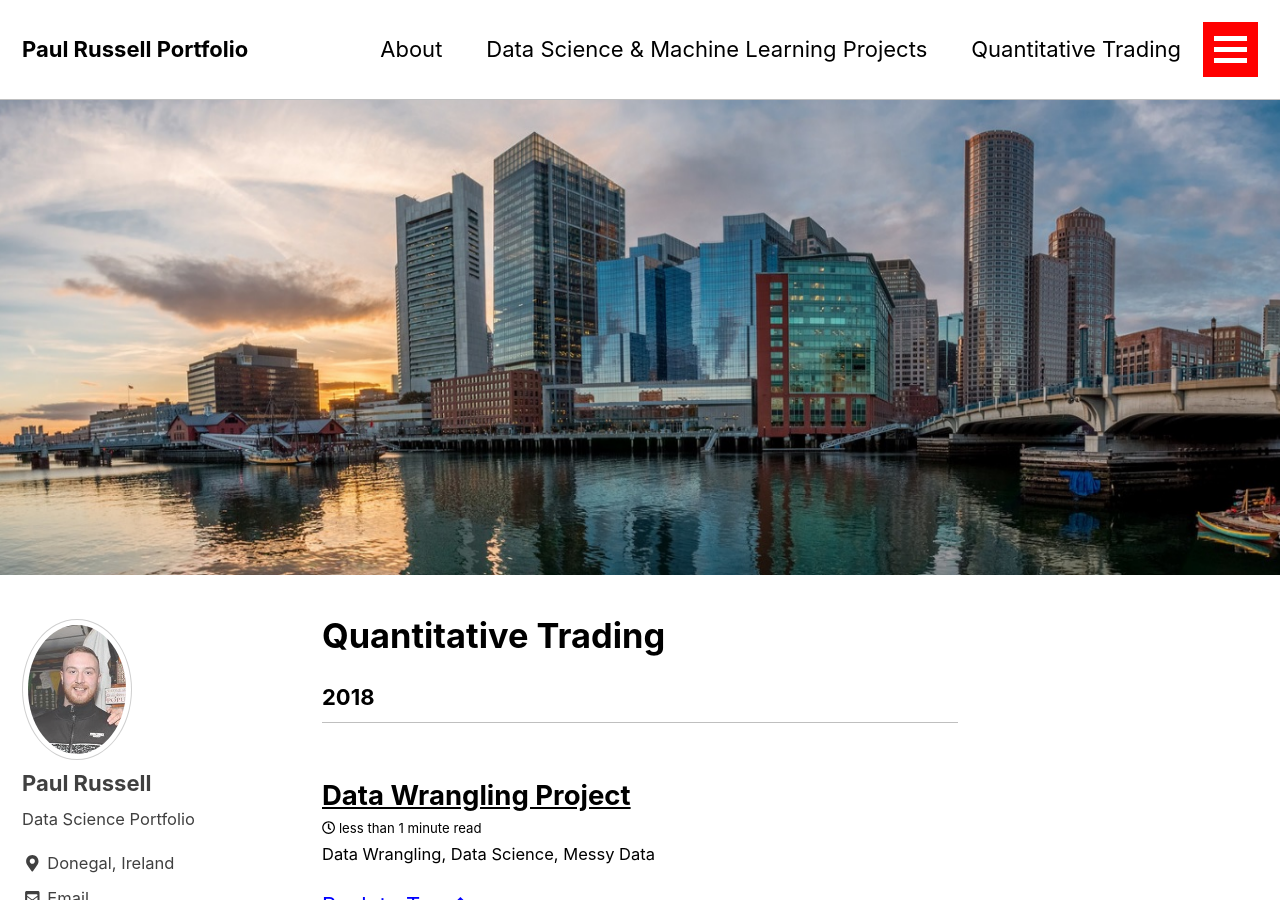
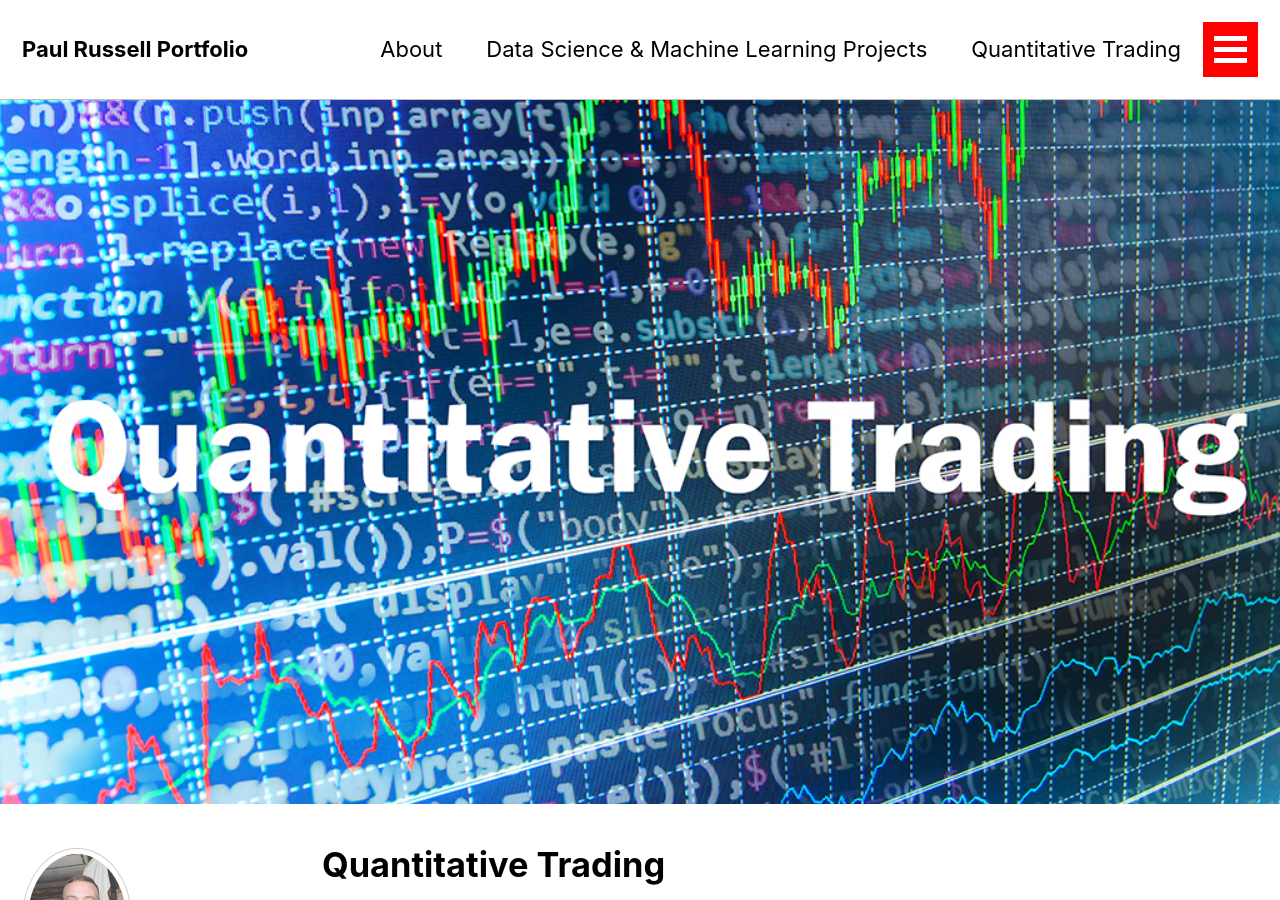
Before and after one commit to russell94paul/russell94paul.github.io, a Jekyll site: the page built from _pages/trading.md, in a window 1280 px wide and 900 px high. Built offline with Jekyll 4.4.1, drawn with Linux system fonts in a browser that asks for light colours; nearby versions of some CDN libraries.

Commit message:
Changed Quantitative Trading page Header Image

```diff
--- a/_pages/trading.md
+++ b/_pages/trading.md
@@ -4,5 +4,5 @@ permalink: /trading/
 title: "Quantitative Trading"
 author_profile: true
 header:
-  image: "/images/fort point.png"
+  image: "/images/quant_trading_header_image.jpg"
 ---
```
Also changed, not shown: images/quant_trading_header_image.jpg (added).
